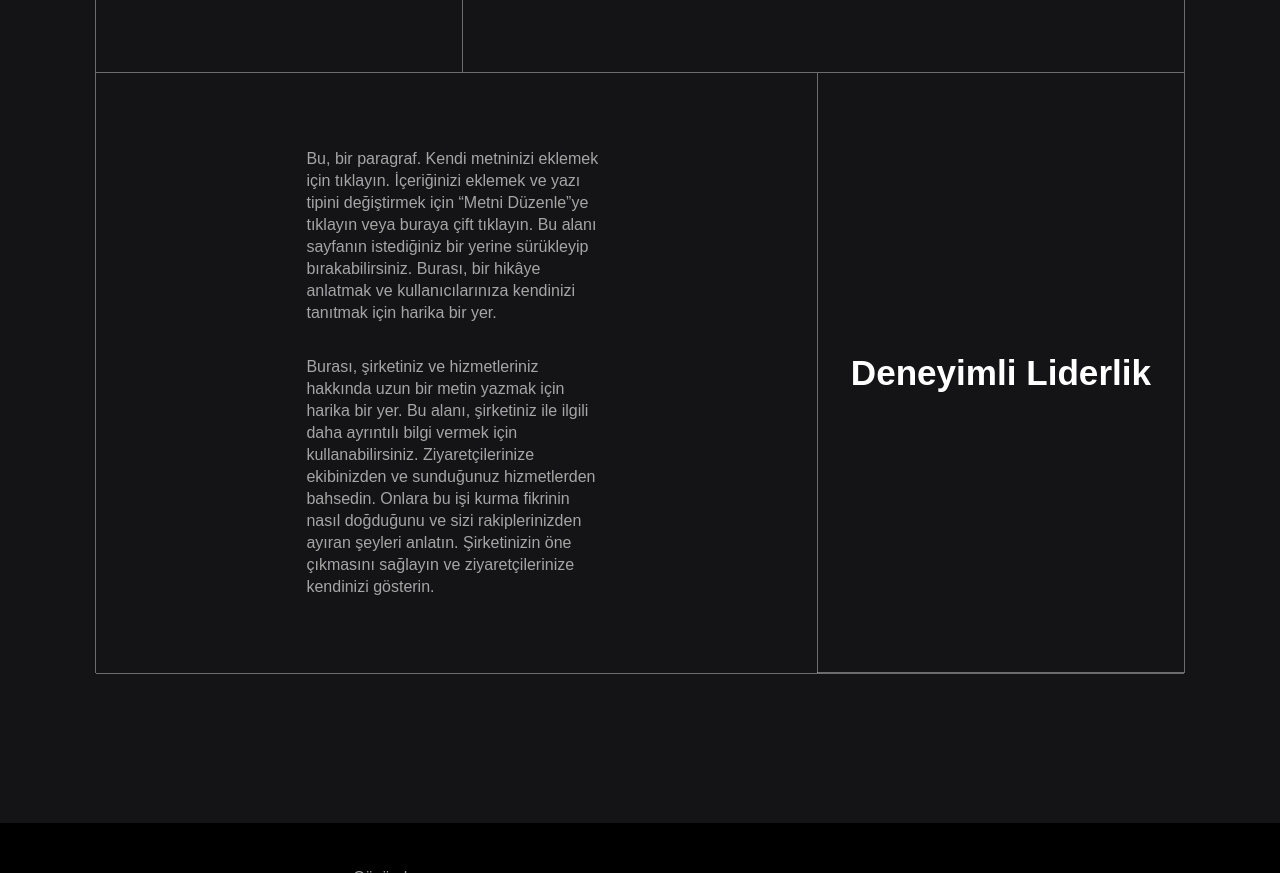
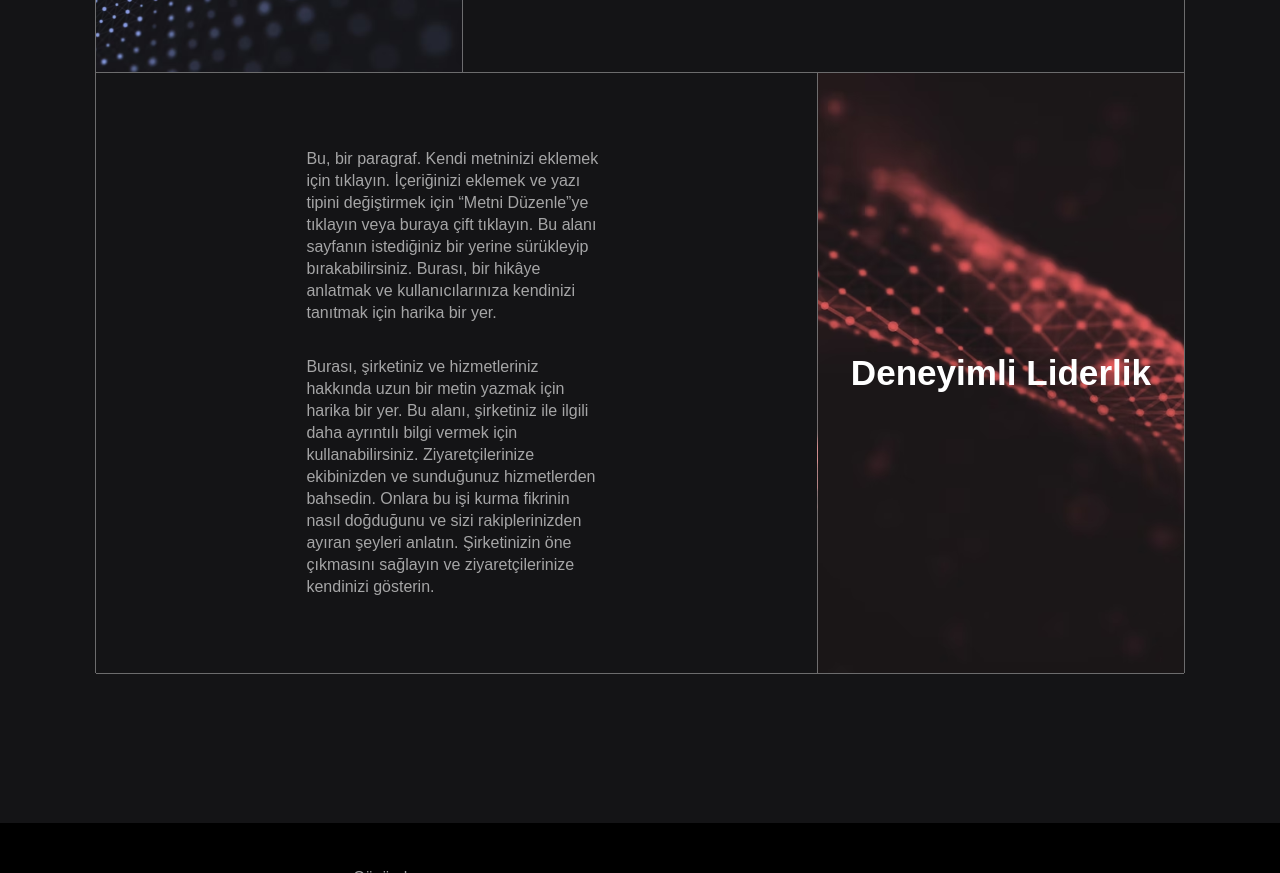
Before and after one commit to Eylul-del/VISTA, a plain HTML site: page vizyon.html in a window 1280 px wide. Shown: the part 1226-2099 px from the top of the page. Drawn offline with Linux system fonts and the light colour scheme; files whose address does not match are found by name.

Commit message:
css background image fix

```diff
--- a/css/vizyon.css
+++ b/css/vizyon.css
@@ -45,7 +45,7 @@ main .ourStory div,
     display: flex;
     justify-content: center;
     align-items: center;
-    background-image: url(./images/back/back-1.png);
+    background-image: url(../images/back/back-1.png);
     background-size: cover;
 }
 
@@ -54,7 +54,7 @@ main .ourStory div,
 }
 
 .title:last-child{
-    background-image: url(./images/back/visyonTitleBack-2.png);
+    background-image: url(../images/back/visyonTitleBack-2.png);
     border-left: 1px solid var(--mainBorderColor);
 }
 
```
